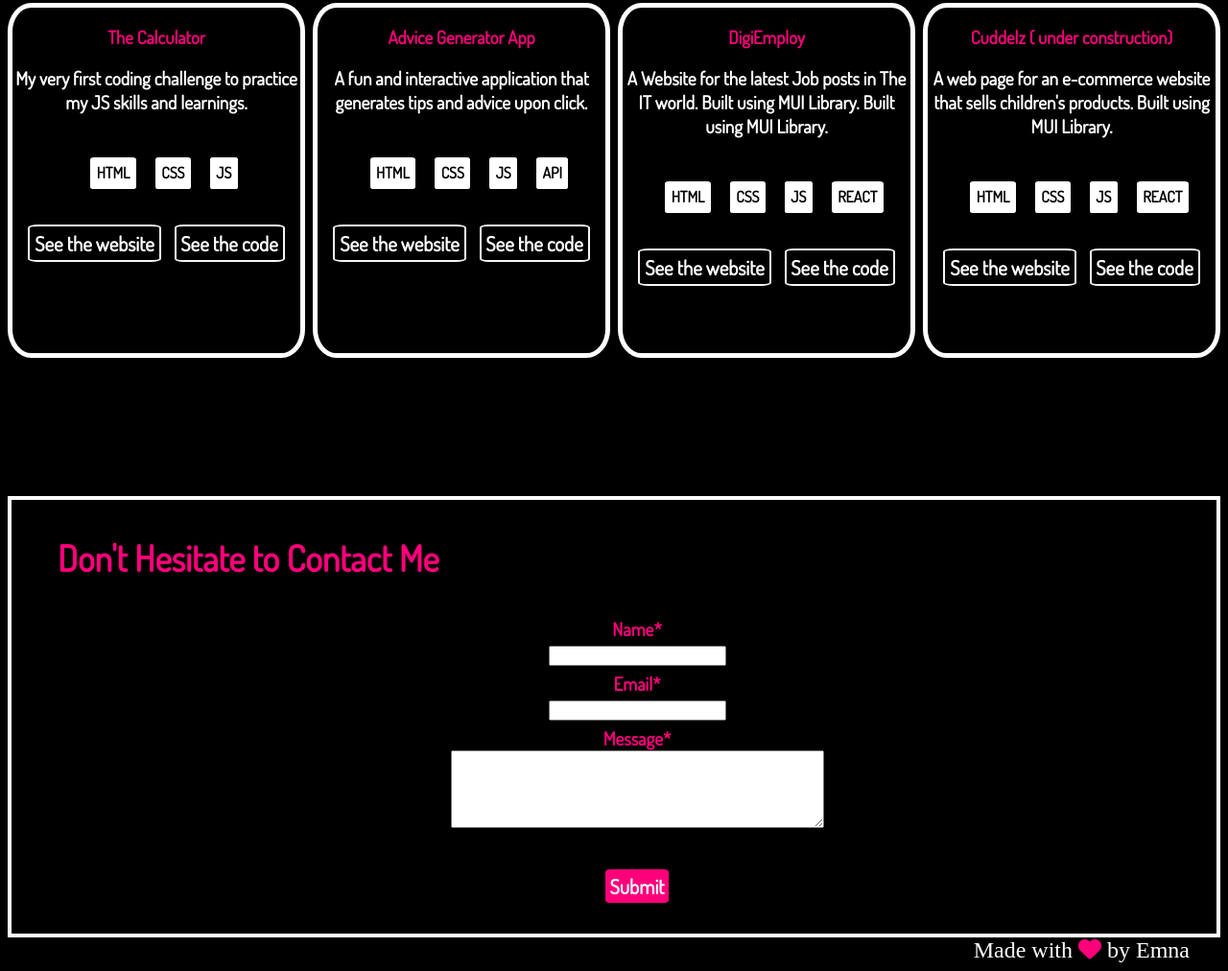
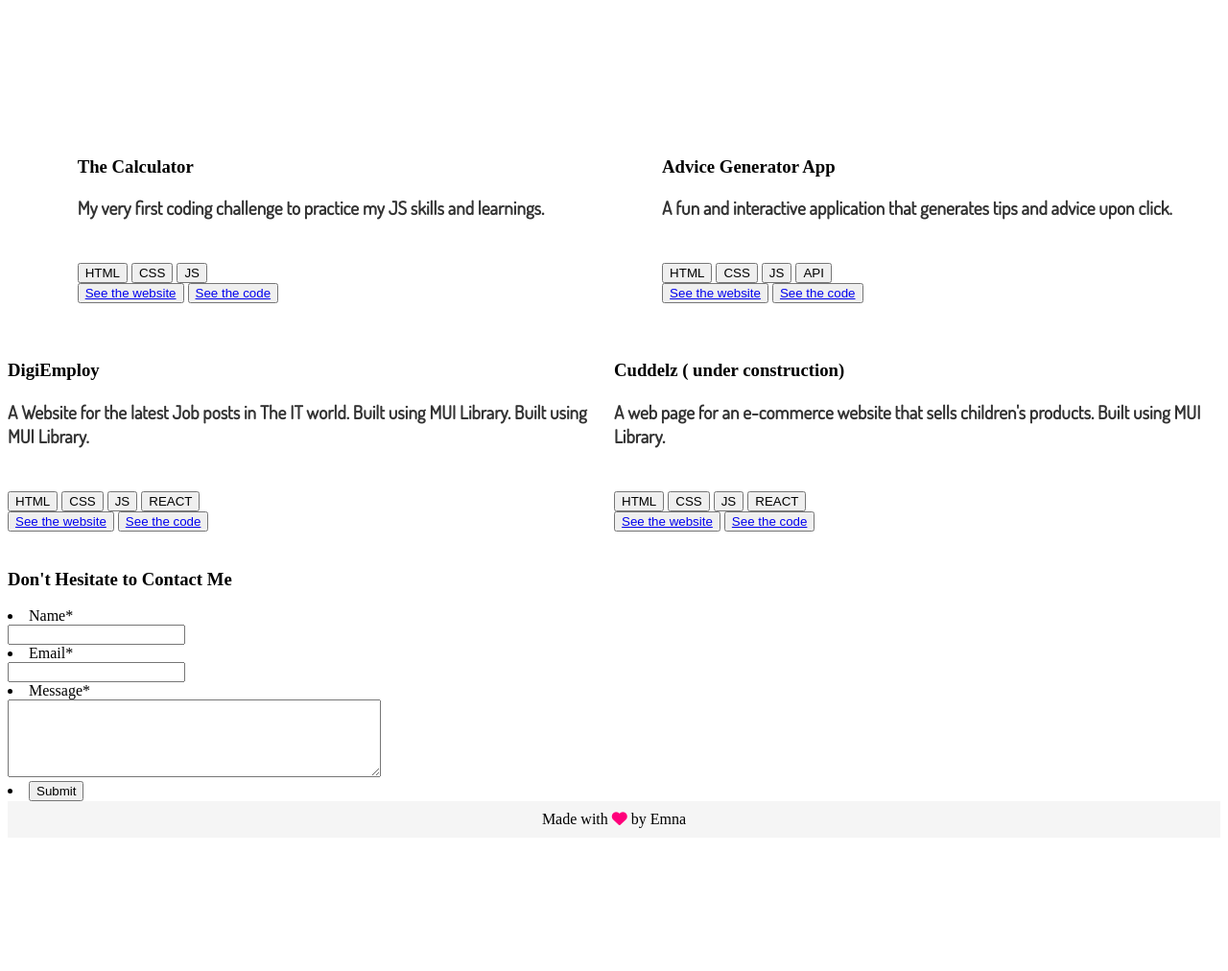
Before and after one commit to Emnamejeri/portfolioemna, a plain HTML site: page index.html in a window 1280 px wide. Shown: the part 646-1658 px from the top of the page at 96% size. After the commit the page ends 1527 px from the top, so only its background shows below. Drawn offline with Linux system fonts and the light colour scheme; a script that the page names is missing.

Commit message:
Update style.css

```diff
--- a/style.css
+++ b/style.css
@@ -7,40 +7,11 @@ html {
   box-sizing: inherit;
 }
 
-a:link {
-  color: white;
-  text-decoration: none;
-}
-a:hover {
-  color: #ff007b;
-  text-decoration: none;
-}
-
-body {
-  position: relative;
-  background-color: black;
-}
-
-nav {
-  position: sticky;
-  top: 0px;
-  z-index: 28;
-  display: flex;
-  justify-content: center;
-  align-content: center;
-  background-color: black;
-}
-
-.navbarelements {
-  font-family: "Dosis", sans-serif;
-  font-weight: bold;
-  font-size: 2rem;
-  margin-left: 3rem;
-}
-
 #aboutme {
   min-height: 520px;
   position: relative;
+  padding: 2rem;
+  height: 85vh;
 }
 
 .introductiontext {
@@ -48,133 +19,136 @@ nav {
   font-family: "Dosis", sans-serif;
   text-align: left;
   position: absolute;
-  color: white;
+  color: #333;
   top: 60%;
   left: 50%;
-  transform: translate(-10%, -50%);
+  transform: translate(-20%, -50%);
+  padding-bottom: 4rem;
+  width: 80%;
+  max-width: 800px;
 }
 
 b {
   color: #ff007b;
 }
+.btn.btn-primary {
+  background-color: #ff007b !important;
+  border-color: #ff007b !important;
+  color: #ffffff !important;
+  margin-right: 19px;
+}
 
-h3 {
-  color: #ff007b;
-  font-weight: bold;
-  font-family: "Dosis", "Gill Sans", "Gill Sans MT", Calibri;
+.btn.btn-primary:hover {
+  background-color: #ffffff !important;
+  color: #ff007b !important;
+}
+
+.btn.btn-light:hover {
+  background-color: #ff007b !important;
+  color: #ffffff !important;
 }
 
 #myWork {
   display: grid;
-  gap: 0.5rem;
-  grid-template-columns: 1fr 1fr 1fr 1fr;
+  gap: 0rem;
+  grid-template-columns: 1fr 1fr;
   min-height: 450px;
+  margin: 0 auto;
+  align-items: center;
+  justify-items: center; /* Corrected comment */
 }
 
-.column {
-  justify-self: center;
-  text-align: center;
-  margin-top: 5rem;
-  border: 5px white solid;
-  border-radius: 8%;
-  padding-bottom: 5px;
+.card {
+  box-sizing: border-box;
+  margin: 0;
+  margin-bottom: 30px;
+  height: 520px;
+  padding: 0;
+  width: 69%;
+  border-radius: 5%;
+}
+.card-img-top {
+  height: 300px;
+  width: 600px;
+  object-fit: cover;
 }
 
 p {
-  color: white;
+  color: #333;
   font-weight: bold;
   font-size: 1.2rem;
   font-family: "Dosis", sans-serif;
   margin-bottom: 1.7rem;
 }
 
-button {
-  background-color: white;
-  transition-duration: 0.4s;
-  font-family: "Dosis", sans-serif;
-  border: none;
-  border-radius: 8%;
+.fa-solid {
+  color: #ff007b;
+}
+
+.contact-form {
+  width: 80%;
+  max-width: 500px;
+  margin: 40px auto;
+  padding: 20px;
+  background-color: #fff;
+  box-shadow: 0px 0px 5px 2px #dcdcdc;
+}
+.contact-form label {
   font-weight: bold;
-  font-size: 1rem;
-  padding: 0.4rem;
+}
+.contact-form input[type="text"],
+.contact-form input[type="email"],
+.contact-form textarea {
+  width: 100%;
+  padding: 10px;
+  margin: 10px 0;
+  border: 1px solid #ccc;
+}
+.contact-form textarea {
+  height: 100px;
+}
+
+footer {
+  background-color: #f5f5f5;
+  padding: 10px;
   text-align: center;
-  margin-left: 1rem;
-  margin-bottom: 2rem;
-  display: inline-block;
 }
-button:hover {
-  background-color: #f7c2f9;
-}
-#btn {
-  border-radius: 8%;
-  border: 2px solid #f8f4f4;
-  background-color: black;
-  text-align: center;
-  font-size: 1.3rem;
-  padding: 0.3rem;
-  transition: all 0.5s;
-  cursor: pointer;
-  margin: 5px;
-}
-#Contact {
-  min-height: 420px;
-  border: white 4px solid;
-  display: block;
+
+.footer-content {
+  max-width: 800px;
+  margin: 0 auto;
+  display: flex;
+  justify-content: space-between;
   align-items: center;
 }
 
-form {
-  list-style-type: none;
-  color: white;
-  font-family: "Dosis", sans-serif;
-  font-weight: bold;
-  font-size: 2rem;
-  margin-top: 9rem;
-  padding-left: 3rem;
+.footer-content p {
+  font-size: 16px;
+  color: #333;
 }
 
-.btn-submit {
-  background-color: white;
-  transition-duration: 0.6s;
-  font-family: "Dosis", sans-serif;
-  border: none;
-  border-radius: 8%;
-  font-weight: bold;
-  text-align: center;
-  margin-top: 2rem;
-  margin-bottom: 2rem;
-  font-size: 1.3rem;
-  padding: 0.3rem;
-}
-li {
-  color: #ff007b;
-  font-weight: bold;
-  font-family: "Dosis", "Gill Sans", "Gill Sans MT", Calibri;
-  text-align: center;
-  font-size: 1.2rem;
-
-  margin-top: 6px;
+#social-icons {
+  display: flex;
+  gap: 10px;
 }
 
-.btn-submit {
-  background-color: #ff007b;
-  color: white;
+#social-icons a {
+  color: #333;
+  font-size: 24px;
 }
-.btn-submit:hover {
-  background-color: white;
-  color: #ff007b;
+
+/* For tablets and smaller laptops */
+@media (max-width: 1024px) {
+  .introductiontext {
+    font-size: 1.5rem;
+    width: 90%;
+  }
 }
-.fa-solid {
-  color: #ff007b;
+
+/* For mobile devices */
+@media (max-width: 768px) {
+  .introductiontext {
+    font-size: 1.2rem;
+    width: 100%;
+  }
 }
-.fa-face-smile-wink {
-  color: #ff007b;
-  margin-left: 17px;
-}
-footer {
-  text-align: center;
-  color: white;
-  font-size: 1.5rem;
-  text-align: end;
-  margin-right: 2rem;
-}
```
